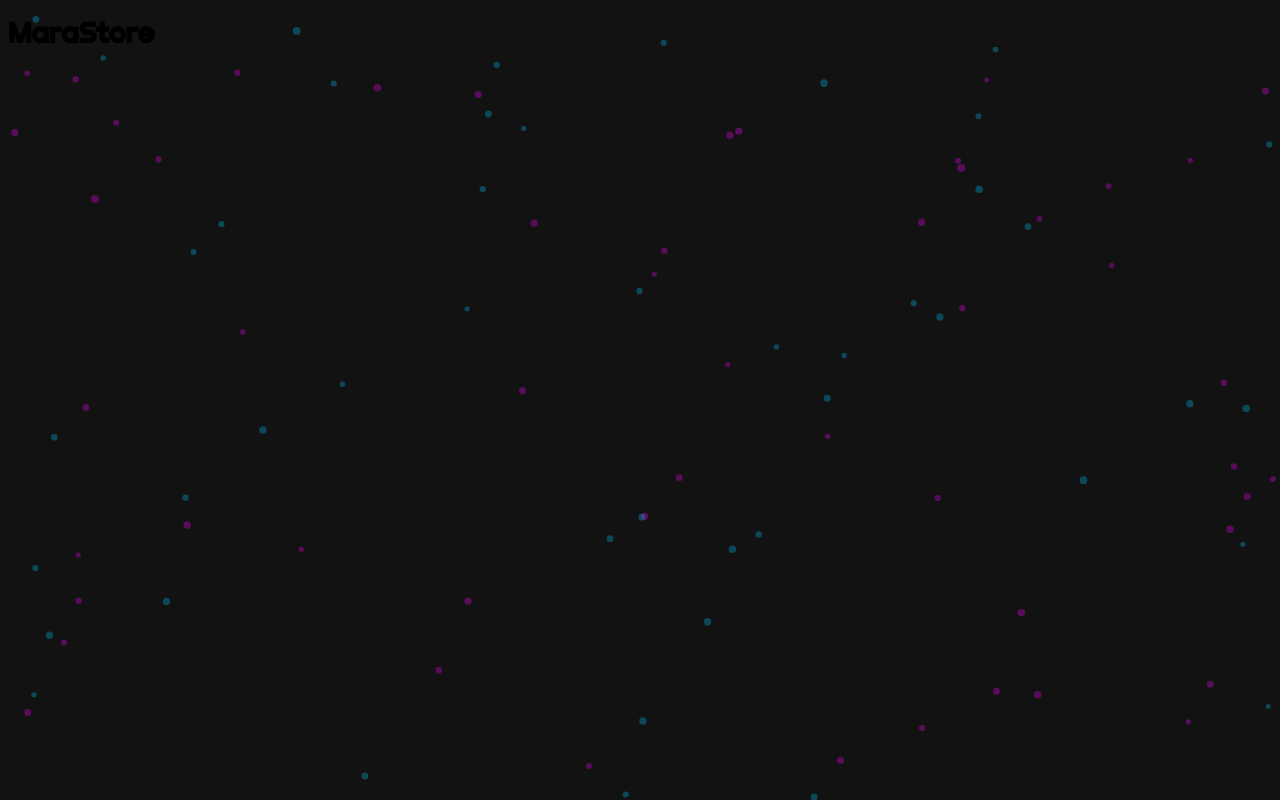
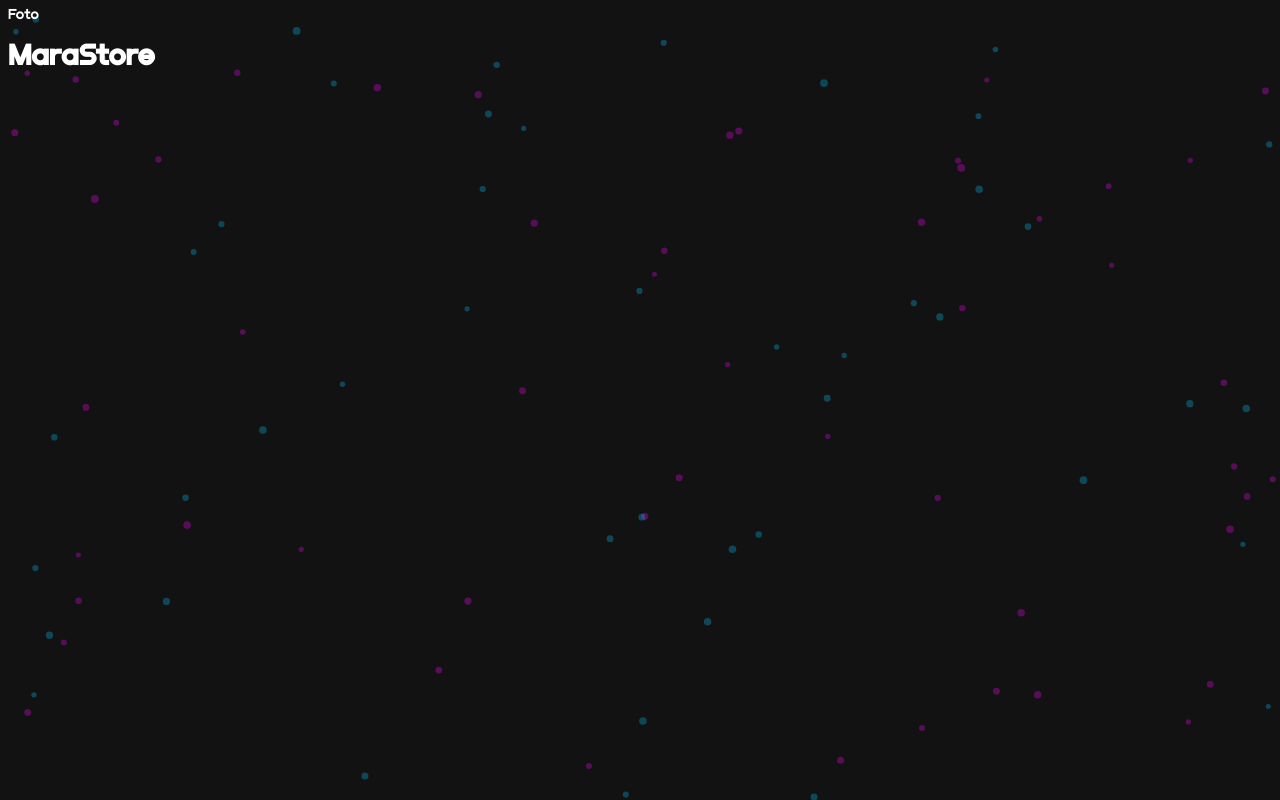
Before and after one commit to scaxx/MaraStore, a React (Vite) app in the folder client/: page / in a window 1280 px wide. Built offline with nearby package versions, Linux system fonts and the light colour scheme.

Commit message:
Algunos cambios

```diff
--- a/client/src/Pages/Home.jsx
+++ b/client/src/Pages/Home.jsx
@@ -2,10 +2,10 @@ import React from 'react'
 
 function Home() {
 
-
   return (
     <div>
-        <h1>MaraStore</h1>
+      <div>Foto</div>
+      <h1>MaraStore</h1>
     </div>
   )
 }
--- a/client/src/index.css
+++ b/client/src/index.css
@@ -7,4 +7,5 @@
 
 body {
   font-family: "epoch", sans-serif;
+  color: white;
 }
```
